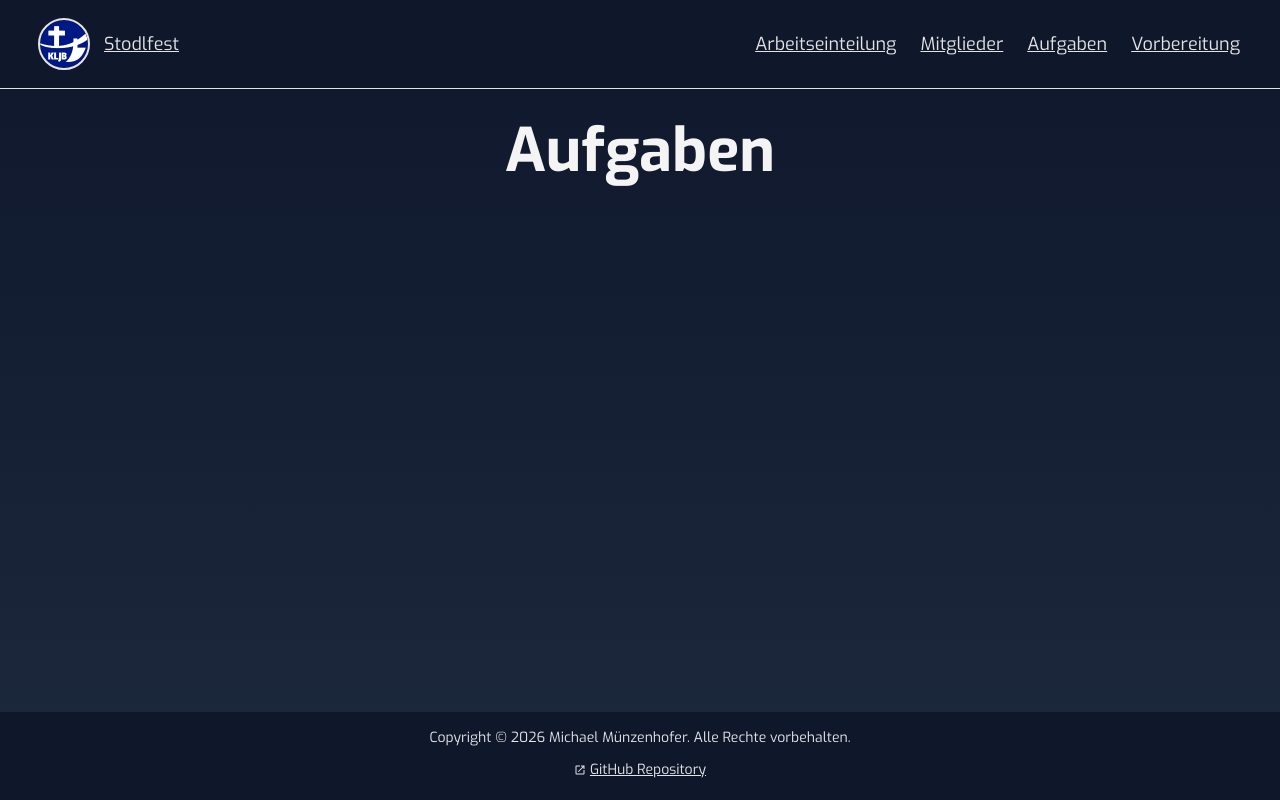
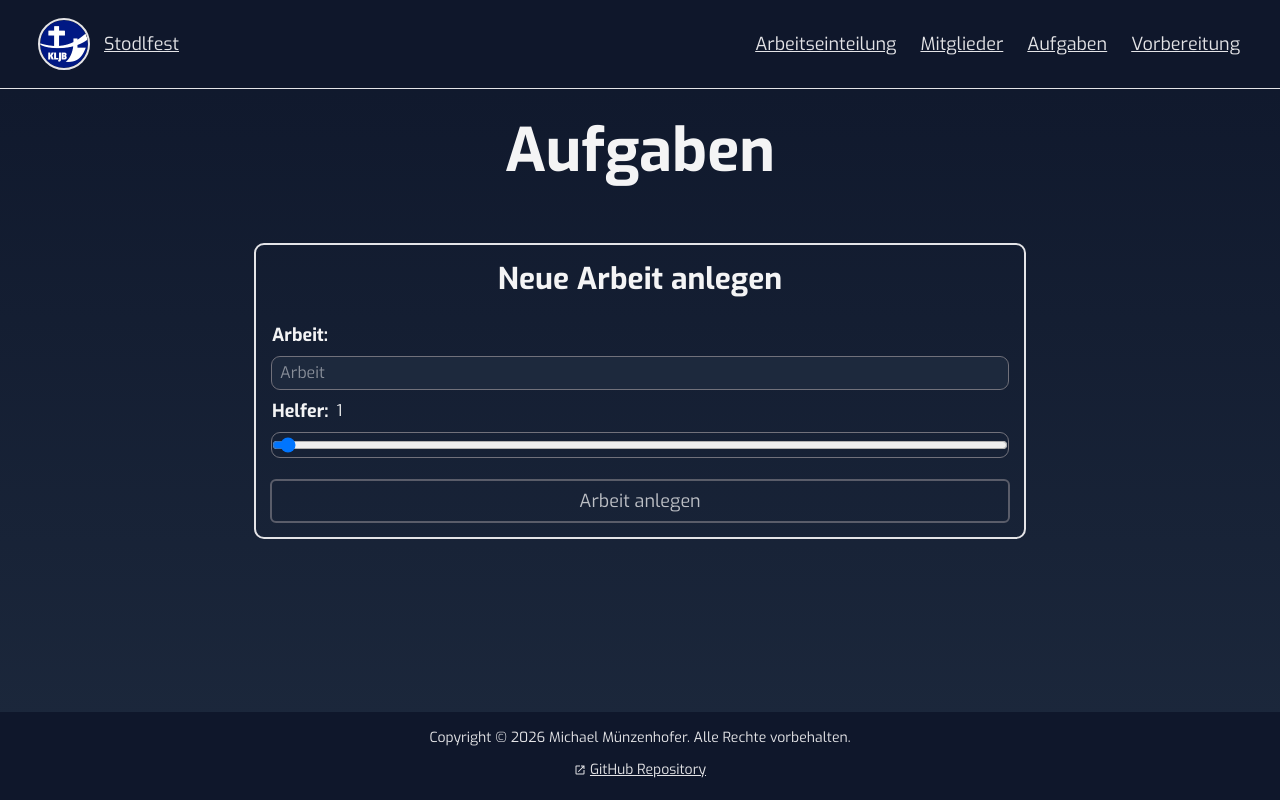
Before and after one commit to StackOverflowIsBetterThanAnyAI/stodlfest-frontend, a React (Vite) app: page /aufgaben in a window 1280 px wide. Built offline with nearby package versions, Linux system fonts and the light colour scheme; no server answers; a web font is replaced by a local one.

Commit message:
add new job

```diff
--- /dev/null
+++ b/src/api/handleAddNewJob.ts
@@ -0,0 +1,62 @@
+import { SERVER_ADDRESS } from '../constants/constants'
+import type { handleAddNewJobProps } from '../types/types'
+import { setItemInSessionStorage } from '../utils/setItemInSessionStorage'
+
+export const handleAddNewJob = async ({
+    e,
+    job,
+    setAllJobs,
+    setIsLoading,
+    setIsSubmitDisabled,
+    setJob,
+    setWorkers,
+    showToast,
+    workers,
+}: handleAddNewJobProps) => {
+    e.preventDefault()
+
+    const jobData = {
+        job,
+        workers,
+    }
+
+    try {
+        setIsLoading(true)
+
+        const response = await fetch(`${SERVER_ADDRESS}/api/jobs/`, {
+            method: 'POST',
+            headers: {
+                'Content-Type': 'application/json',
+            },
+            body: JSON.stringify(jobData),
+        })
+
+        if (!response.ok) {
+            const errorData = await response.json()
+            const error = errorData.job.join(' ')
+            showToast({
+                label: error,
+            })
+            return
+        }
+
+        setJob('')
+        setWorkers(1)
+        setIsSubmitDisabled(true)
+        setItemInSessionStorage('jobAdd', '')
+        setItemInSessionStorage('workersAdd', 1)
+
+        const newJob = await response.json()
+        setAllJobs((prevJobs) => {
+            const updatedJobs = [newJob, ...(prevJobs || [])]
+            setItemInSessionStorage('allJobs', updatedJobs)
+            return updatedJobs
+        })
+    } catch {
+        showToast({
+            label: 'Beim Hinzufügen dieser Arbeit ist ein Fehler aufgetreten.',
+        })
+    } finally {
+        setIsLoading(false)
+    }
+}
--- /dev/null
+++ b/src/components/form/FormNewJob.tsx
@@ -0,0 +1,132 @@
+import { useContext, useState, type ChangeEvent } from 'react'
+import Header from '../header/Header'
+import ListButton from '../list/ListButton'
+import { handleAddNewJob } from '../../api/handleAddNewJob'
+import { useToast } from '../../context/ToastContext'
+import { setItemInSessionStorage } from '../../utils/setItemInSessionStorage'
+import { getStoredSessionData } from '../../utils/getStoredSessionData'
+import { AllJobsContext } from '../../context/AllJobsContext'
+
+const FormNewJob = () => {
+    const parsedSessionData = getStoredSessionData()
+    const { showToast } = useToast()
+
+    const allJobsContext = useContext(AllJobsContext)
+    if (!allJobsContext) {
+        throw new Error(
+            'FormNewJob must be used within a AllJobsContext.Provider'
+        )
+    }
+    const [_allJobs, setAllJobs] = allJobsContext
+
+    const JOB_LENGTH = 63
+
+    const [job, setJob] = useState<string>(() => {
+        const data = parsedSessionData?.jobAdd
+        if (data?.length && typeof data === 'string') {
+            const slicedData = data.slice(0, JOB_LENGTH)
+            setItemInSessionStorage('jobAdd', slicedData)
+            return slicedData
+        }
+        setItemInSessionStorage('jobAdd', '')
+        return ''
+    })
+    const [workers, setWorkers] = useState<number>(() => {
+        const data = parsedSessionData?.workersAdd
+        if (data && typeof data === 'number') {
+            setItemInSessionStorage('workersAdd', data)
+            return data
+        }
+        setItemInSessionStorage('workersAdd', 1)
+        return 1
+    })
+    const [isSubmitDisabled, setIsSubmitDisabled] = useState<boolean>(
+        !parsedSessionData?.jobAdd?.length || !parsedSessionData?.workersAdd
+    )
+    const [isLoading, setIsLoading] = useState<boolean>(false)
+
+    const handleChangeJob = (e: ChangeEvent<HTMLInputElement>) => {
+        const input = e.target.value
+        setJob(input)
+        setItemInSessionStorage('jobAdd', input)
+        setIsSubmitDisabled(!input?.length || !workers)
+    }
+    const handleChangeWorkers = (e: ChangeEvent<HTMLInputElement>) => {
+        const input = parseInt(e.target.value)
+        setWorkers(input || 1)
+        setItemInSessionStorage('workersAdd', input)
+        setIsSubmitDisabled(!input || !job?.length)
+    }
+    const handleSubmit = async (e: React.FormEvent<HTMLFormElement>) => {
+        handleAddNewJob({
+            e,
+            job,
+            setAllJobs,
+            setIsLoading,
+            setIsSubmitDisabled,
+            setJob,
+            setWorkers,
+            showToast,
+            workers,
+        })
+    }
+
+    const inputClass =
+        'w-full outline outline-zinc-500 rounded-lg px-2 py-1 bg-slate-800 hover:bg-slate-700/50 text-sm md:text-base'
+
+    return (
+        <form
+            className="flex flex-col gap-6 outline-2 outline-zinc-200 rounded-lg p-4 max-w-3xl w-full"
+            onSubmit={handleSubmit}
+        >
+            <Header label="Neue Arbeit anlegen" />
+            <div className="flex flex-wrap gap-2 items-center">
+                <label
+                    htmlFor="jobAdd"
+                    className="font-bold text-base md:text-lg"
+                >
+                    Arbeit:
+                </label>
+                <input
+                    type="text"
+                    placeholder="Arbeit"
+                    id="jobAdd"
+                    className={`min-w-32 ${inputClass}`}
+                    onChange={handleChangeJob}
+                    value={job}
+                    maxLength={JOB_LENGTH}
+                    required
+                />
+                <label
+                    htmlFor="workersAdd"
+                    className="font-bold text-base md:text-lg"
+                >
+                    Helfer:
+                </label>
+                <span className="text-sm md:text-base">{workers}</span>
+                <input
+                    type="range"
+                    placeholder="1"
+                    id="workersAdd"
+                    className={`min-w-32 ${inputClass}`}
+                    onChange={handleChangeWorkers}
+                    value={workers}
+                    min={1}
+                    max={15}
+                    step={1}
+                    required
+                />
+            </div>
+            <ListButton
+                handleClick={() => {}}
+                isLoading={isLoading}
+                isDisabled={isSubmitDisabled}
+                label="Arbeit anlegen"
+                isSubmit
+                type="form"
+            />
+        </form>
+    )
+}
+
+export default FormNewJob
--- /dev/null
+++ b/src/context/AllJobsContext.ts
@@ -0,0 +1,10 @@
+import { createContext } from 'react'
+import type { JobProps } from '../types/types'
+
+export const AllJobsContext = createContext<
+    | [
+          JobProps[] | undefined,
+          React.Dispatch<React.SetStateAction<JobProps[] | []>>,
+      ]
+    | undefined
+>(undefined)
--- a/src/pages/Aufgaben.tsx
+++ b/src/pages/Aufgaben.tsx
@@ -1,9 +1,23 @@
+import { useState } from 'react'
+import FormNewJob from '../components/form/FormNewJob'
 import HeaderMain from '../components/header/HeaderMain'
+import { AllJobsContext } from '../context/AllJobsContext'
+import { getStoredSessionData } from '../utils/getStoredSessionData'
+import type { JobProps } from '../types/types'
 
 const Aufgaben = () => {
+    const parsedSessionData = getStoredSessionData()
+
+    const [allJobs, setAllJobs] = useState<JobProps[]>(
+        (parsedSessionData?.allJobs as JobProps[]) || []
+    )
+
     return (
         <main className="max-w-7xl w-full mx-auto items-center p-4 md:p-8 flex flex-col gap-8 xs:gap-16">
-            <HeaderMain label="Aufgaben" />
+            <AllJobsContext.Provider value={[allJobs, setAllJobs]}>
+                <HeaderMain label="Aufgaben" />
+                <FormNewJob />
+            </AllJobsContext.Provider>
         </main>
     )
 }
--- a/src/types/types.ts
+++ b/src/types/types.ts
@@ -14,6 +14,12 @@ export type HeaderProps = {
 export type PriorityType = 'low' | 'middle' | 'high'
 
 export type AgeType = 'underage' | 'ofLegalAge'
+
+export type JobProps = {
+    job: string
+    workers: number
+    id: number
+}
 
 export type MemberProps = {
     surname: string
@@ -39,6 +45,18 @@ export type ToastProps = {
 export type ToastContextType = {
     showToast: (props: ToastProps) => void
     hideToast: () => void
+}
+
+export type handleAddNewJobProps = {
+    e: React.FormEvent<HTMLFormElement>
+    job: string
+    setAllJobs: React.Dispatch<React.SetStateAction<JobProps[]>>
+    setIsLoading: (value: React.SetStateAction<boolean>) => void
+    setIsSubmitDisabled: (value: React.SetStateAction<boolean>) => void
+    setJob: (value: React.SetStateAction<string>) => void
+    setWorkers: (value: React.SetStateAction<number>) => void
+    showToast: (props: ToastProps) => void
+    workers: number
 }
 
 export type handleAddNewMemberProps = {
```
